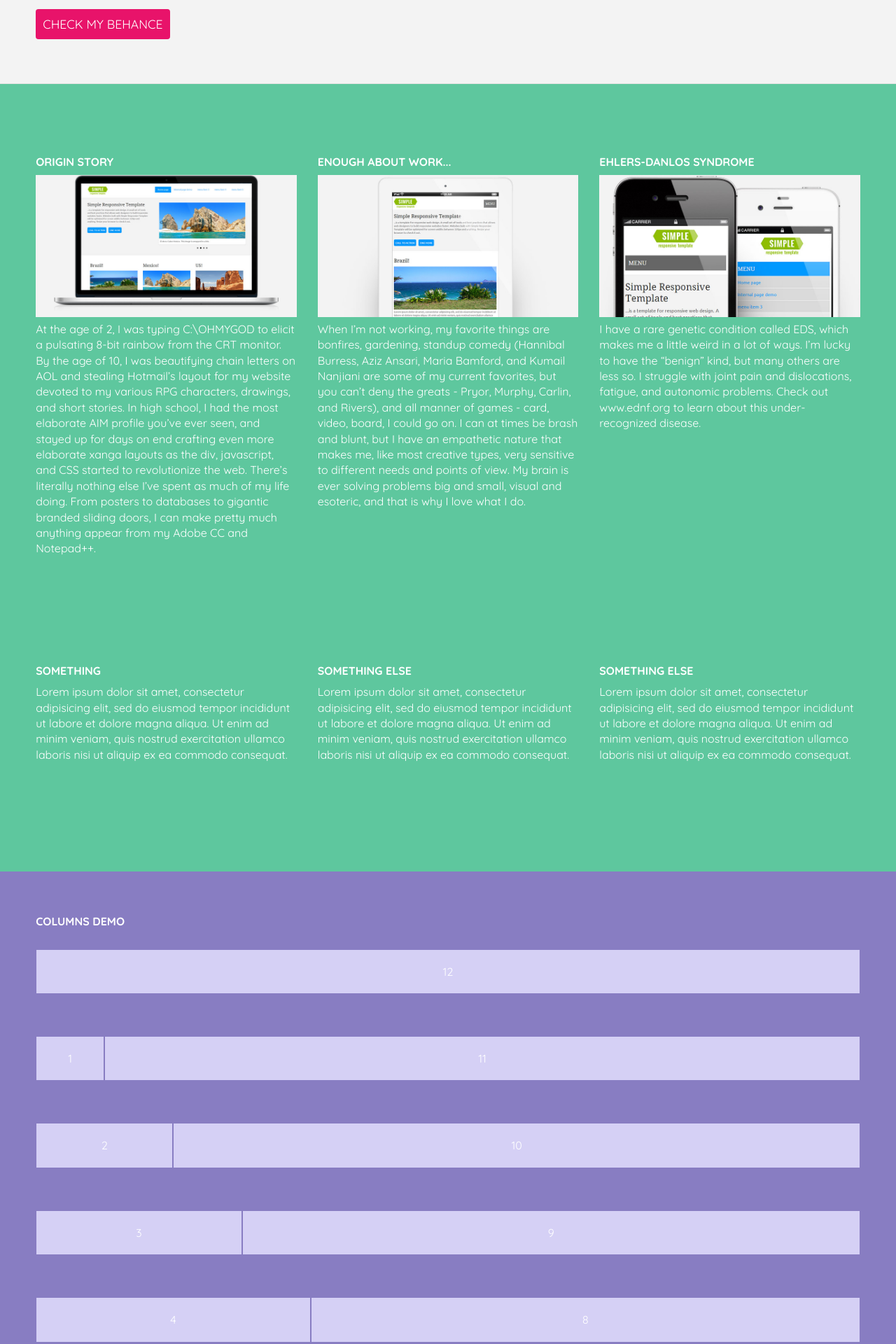
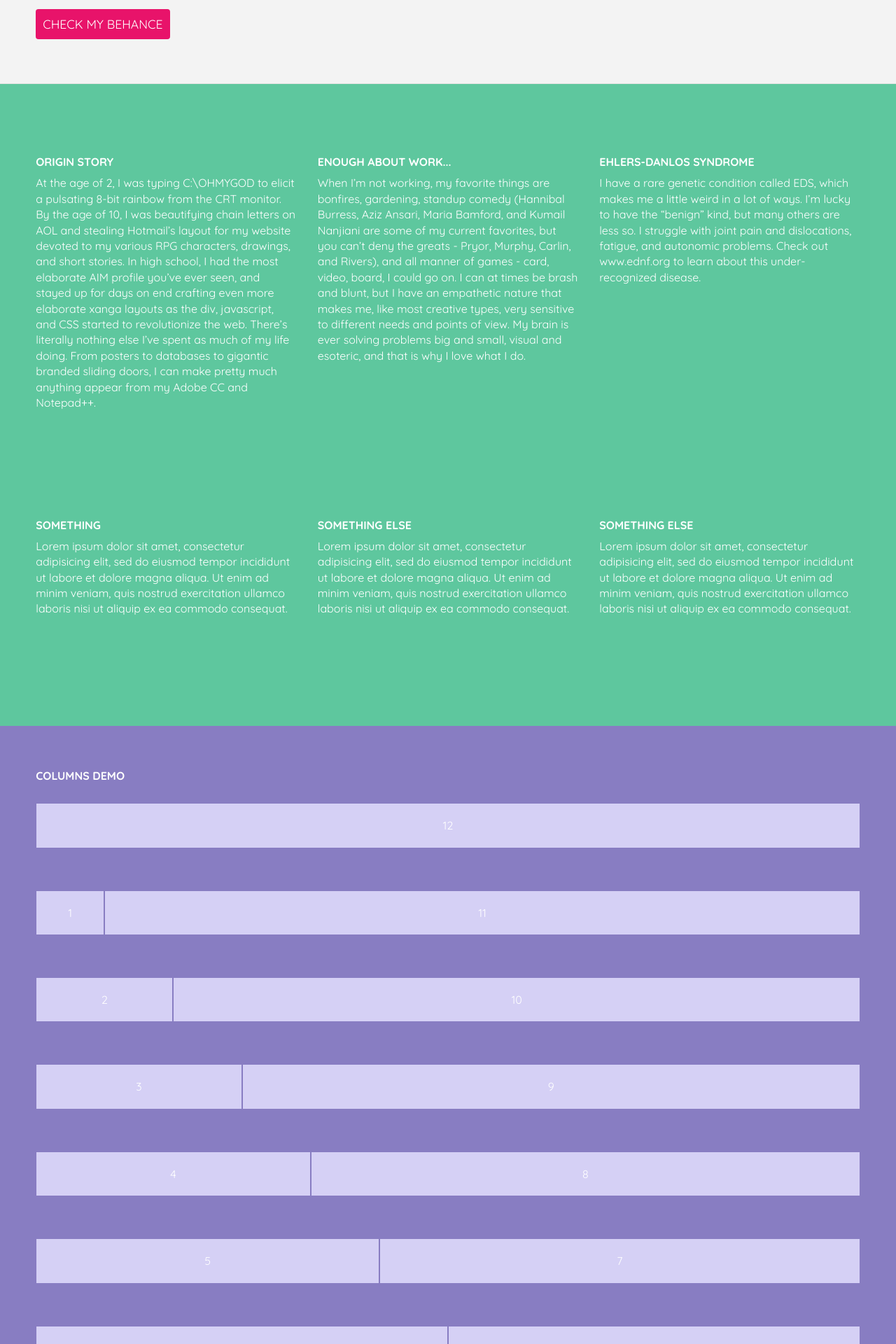
Before and after one commit to banbanbana/happybana.github.io, a Jekyll site: the page home.html, which Jekyll copies as it is, in a window 1280 px wide. Shown: the part 402-2322 px from the top of the page at 70% size. Built offline with Jekyll 4.4.1, drawn with Linux system fonts in a browser that asks for light colours; some web fonts are replaced.

Commit message:
Update home.html

```diff
--- a/home.html
+++ b/home.html
@@ -108,17 +108,14 @@ border: 1px solid #887dc2
  	<div class="row vertical-padding">
         <div class="grid_4">
           <h3>Origin Story</h3>
-          <img src="images/colorblocks-pic1.jpg" />
         <p>At the age of 2, I was typing C:\OHMYGOD to elicit a pulsating 8-bit rainbow from the CRT monitor. By the age of 10, I was beautifying chain letters on AOL and stealing Hotmail’s layout for my website devoted to my various RPG characters, drawings, and short stories. In high school, I had the most elaborate AIM profile you’ve ever seen, and stayed up for days on end crafting even more elaborate xanga layouts as the div, javascript, and CSS started to revolutionize the web. There’s literally nothing else I’ve spent as much of my life doing. From posters to databases to gigantic branded sliding doors, I can make pretty much anything appear from my Adobe CC and Notepad++.</p> </div>
 
         <div class="grid_4">
    	    <h3>Enough about work...</h3>
-            <img src="images/colorblocks-pic2.jpg" />
        	<p>When I’m not working, my favorite things are bonfires, gardening, standup comedy (Hannibal Burress, Aziz Ansari, Maria Bamford, and Kumail Nanjiani are some of my current favorites, but you can’t deny the greats - Pryor, Murphy, Carlin, and Rivers), and all manner of games - card, video, board, I could go on. I can at times be brash and blunt, but I have an empathetic nature that makes me, like most creative types, very sensitive to different needs and points of view. My brain is ever solving problems big and small, visual and esoteric, and that is why I love what I do.</p></div>
 
         <div class="grid_4">
    	    <h3>Ehlers-Danlos Syndrome</h3>
-            <img src="images/colorblocks-pic3.jpg" />
        	<p>I have a rare genetic condition called EDS, which makes me a little weird in a lot of ways. I’m lucky to have the “benign” kind, but many others are less so. I struggle with joint pain and dislocations, fatigue, and autonomic problems. Check out www.ednf.org to learn about this under-recognized disease.</p></div>
      </div>
 
```
